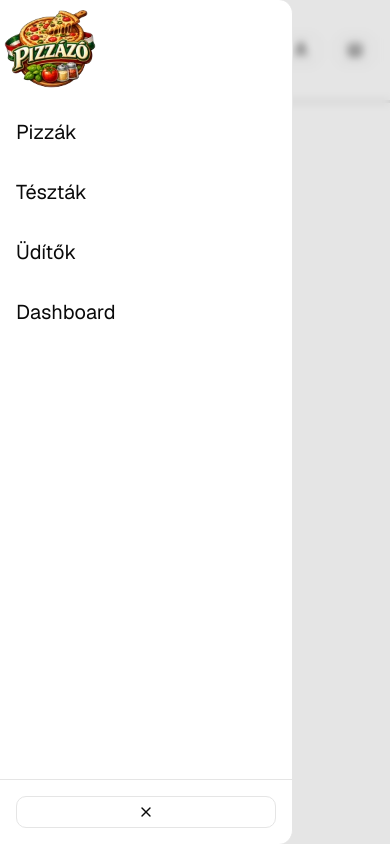
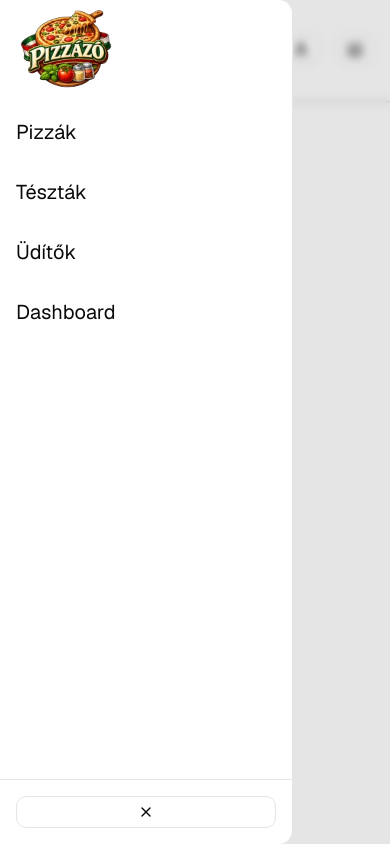
Before and after one commit to G3rzson/fullstack_pizzeria_app, a Next.js app: page / in a window 390 px wide. Both pictures are taken after a click on the button 247 px from the left and 50 px from the top of the page. Built offline with nearby package versions, Linux system fonts and the light colour scheme.

Commit message:
fix: updated mobile nav layout

```diff
--- a/features/Header/Components/MobileNav.tsx
+++ b/features/Header/Components/MobileNav.tsx
@@ -35,7 +35,7 @@ export default function MobileNav() {
       >
         <DrawerHeader className="p-0">
           <DrawerClose asChild>
-            <Link href="/" className="mr-auto">
+            <Link href="/" className="mr-auto ml-4">
               <Image
                 src="/logo.png"
                 alt="Logo"
```
